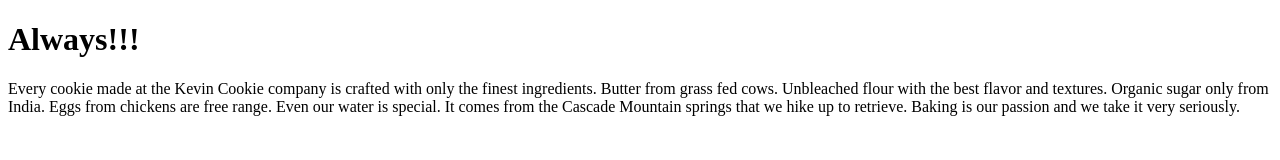
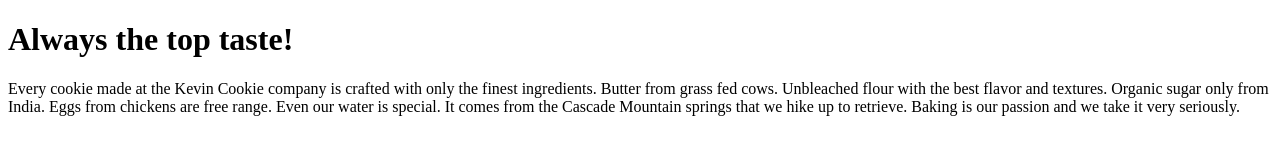
Before and after one commit to Dimic123/test5, a plain HTML site: page index.htm in a window 1280 px wide. Drawn offline with Linux system fonts and the light colour scheme.

Commit message:
test top

```diff
--- a/index.htm
+++ b/index.htm
@@ -2,7 +2,7 @@
 <html>
 <body>
 
-<h1>Always!!!</h1>
+<h1>Always the top taste!</h1>
 <p>Every cookie made at the Kevin Cookie company is crafted with only the finest ingredients. Butter from grass fed cows. Unbleached flour with the best flavor and textures. Organic sugar only from India. Eggs from chickens are free range. Even our water is special. It comes from the Cascade Mountain springs that we hike up to retrieve. Baking is our passion and we take it very seriously.</p>
 
 </body>
```
